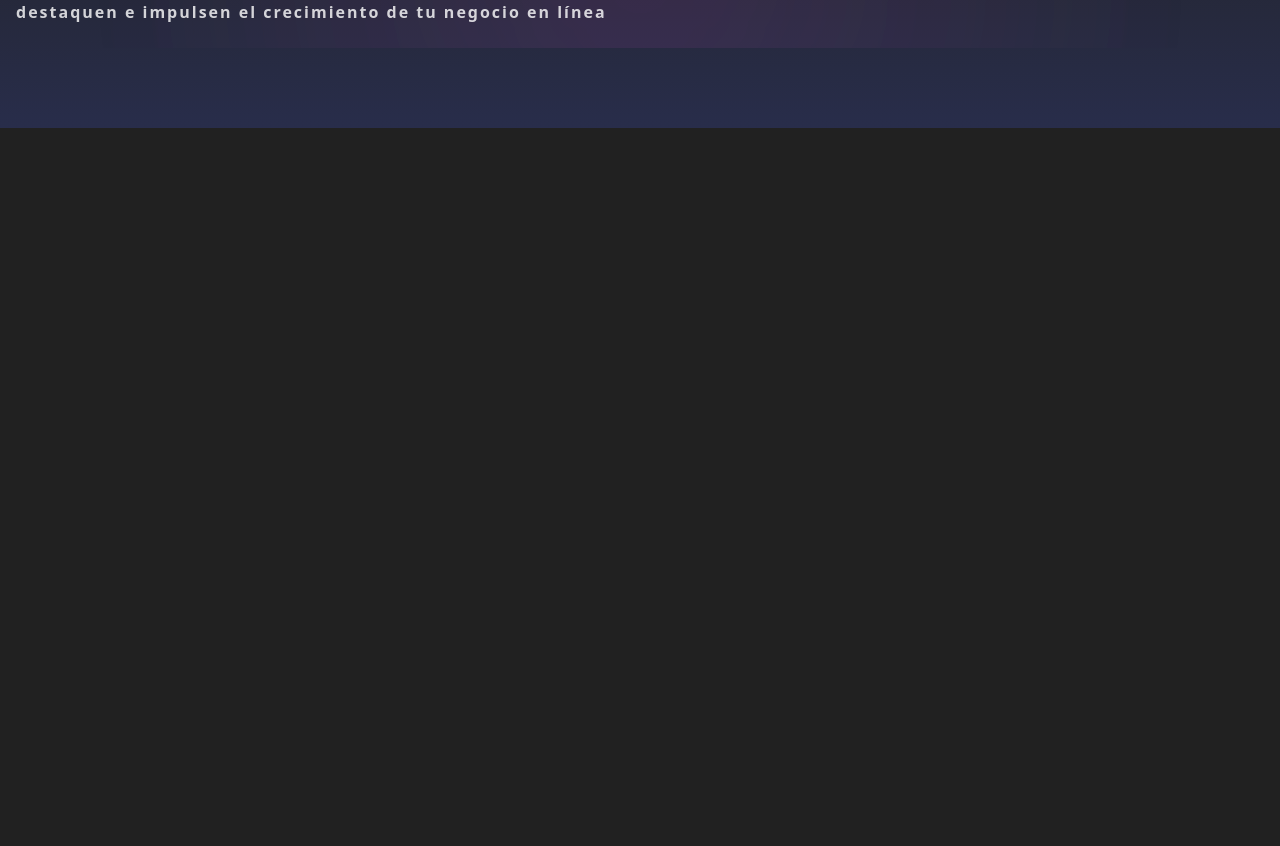
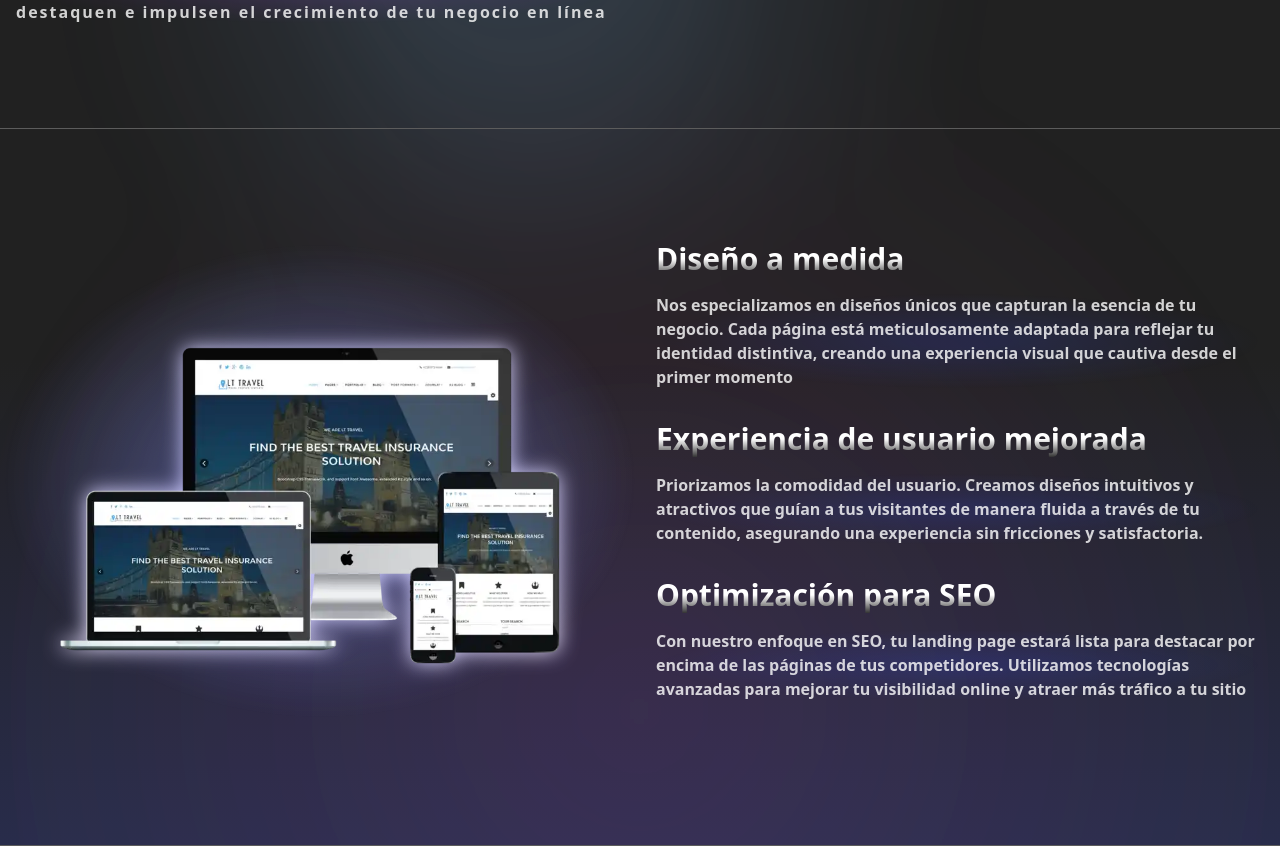
Before and after one commit to Sanchezguidorl/zenit-landing-page, a Next.js app: page / in a window 1280 px wide. Shown: the part 1583-2429 px from the top of the page. Before the commit the page ends 1711 px from the top, so only its background shows below. Built offline with nearby package versions, Linux system fonts and the light colour scheme.

Commit message:
Se crea componente OurServices y sus respectivos estilos

```diff
--- a/app/page.tsx
+++ b/app/page.tsx
@@ -1,4 +1,5 @@
 import Header from "./src/components/layouts/Header";
+import OurService from "./src/components/sections/OurService";
 import Positioning from './src/components/sections/Positioning';
 import Presentation from './src/components/sections/Presentation';
 
@@ -12,7 +13,7 @@ function Home() {
 <div className="container mx-auto">
 <Presentation/>
 <Positioning/>
-
+<OurService/>
 </div>
 </div>
 
--- /dev/null
+++ b/app/src/components/sections/OurService.tsx
@@ -0,0 +1,53 @@
+import Image from "next/image";
+import DesignsImg from "/public/responsiveDesign.webp";
+
+function OurService() {
+  return (
+    <div className="flex flex-col lg:flex-row flex-wrap py-28 border-b border-b-no-dark border-t border-t-no-dark" id="OurService">
+      <div className="w-full lg:w-1/2">
+        <Image src={DesignsImg} id="DesignsImage" alt="Imagen de diseños de sitios web en diferentes dispositivos" />
+      </div>
+      <div className="lg:w-1/2 px-4 text-white">
+        <div className="mb-8">
+          <div className="gradient-mask-silver">
+            <h2 className=" text-2xl sm:text-3xl font-semibold mb-4">Diseño a medida</h2>
+          </div>
+          <p className=" font-semibold">
+            Nos especializamos en diseños únicos que capturan la esencia de tu
+            negocio. Cada página está meticulosamente adaptada para reflejar tu
+            identidad distintiva, creando una experiencia visual que cautiva
+            desde el primer momento
+          </p>
+        </div>
+        <div className="mb-8">
+          <div className="gradient-mask-silver">
+            <h2 className=" text-2xl sm:text-3xl font-semibold mb-4">
+              Experiencia de usuario mejorada
+            </h2>
+          </div>
+          <p className=" font-semibold">
+            Priorizamos la comodidad del usuario. Creamos diseños intuitivos y
+            atractivos que guían a tus visitantes de manera fluida a través de
+            tu contenido, asegurando una experiencia sin fricciones y
+            satisfactoria.
+          </p>
+        </div>
+        <div className="mb-8">
+          <div className="gradient-mask-silver">
+            <h2 className=" text-2xl sm:text-3xl font-semibold mb-4">
+              Optimización para SEO
+            </h2>
+          </div>
+          <p className=" font-semibold">
+            Con nuestro enfoque en SEO, tu landing page estará lista para
+            destacar por encima de las páginas de tus competidores. Utilizamos
+            tecnologías avanzadas para mejorar tu visibilidad online y atraer
+            más tráfico a tu sitio
+          </p>
+        </div>
+      </div>
+    </div>
+  );
+}
+
+export default OurService;
--- a/app/src/components/styles/globals.css
+++ b/app/src/components/styles/globals.css
@@ -23,3 +23,10 @@ body {
       rgba(57, 73, 171, 0.3));
   background-color: #212121;
 }
+
+.gradient-mask-silver {
+  background: linear-gradient(180deg, #fff 50%, #333);
+  background-clip: text;
+  -webkit-background-clip: text;
+  -webkit-text-fill-color: transparent;
+}
--- a/app/src/components/styles/main.css
+++ b/app/src/components/styles/main.css
@@ -1,4 +1,5 @@
 @import './layouts/BgEffectContainer.css';
 @import './sections/Presentation.css';
 @import './sections/Positioning.css';
+@import './sections/OurServices.css';
 @import './globals.css';
--- /dev/null
+++ b/app/src/components/styles/sections/OurServices.css
@@ -0,0 +1,9 @@
+#OurService{
+    #DesignsImage{
+        background: radial-gradient(#304ffe3c 10%, #00000000 70%);
+        filter: drop-shadow(0px 0px 10px rgb(229, 221, 252));
+    }
+    p{
+        background: radial-gradient(#304ffe27 10%, #00000000 70%);
+    }
+}
--- a/app/src/components/styles/sections/Positioning.css
+++ b/app/src/components/styles/sections/Positioning.css
@@ -6,6 +6,7 @@
 
     p{
         letter-spacing: 2px;
+        background: radial-gradient(#a653ff23 10%, #00000000 70%);
     }
 }
 
--- a/app/src/components/styles/sections/Presentation.css
+++ b/app/src/components/styles/sections/Presentation.css
@@ -11,12 +11,8 @@
             letter-spacing: 2px;
         }
 
-        .gradient-mask-silver {
-            background: linear-gradient(180deg, #fff 50%, #333);
-            background-clip: text;
-            -webkit-background-clip: text;
-            -webkit-text-fill-color: transparent;
+        h1{
+            background: radial-gradient(#657cff3a 10%, #00000000 60%);
         }
-
     }
 }
```
Also changed, not shown: public/responsiveDesign.webp (added).
